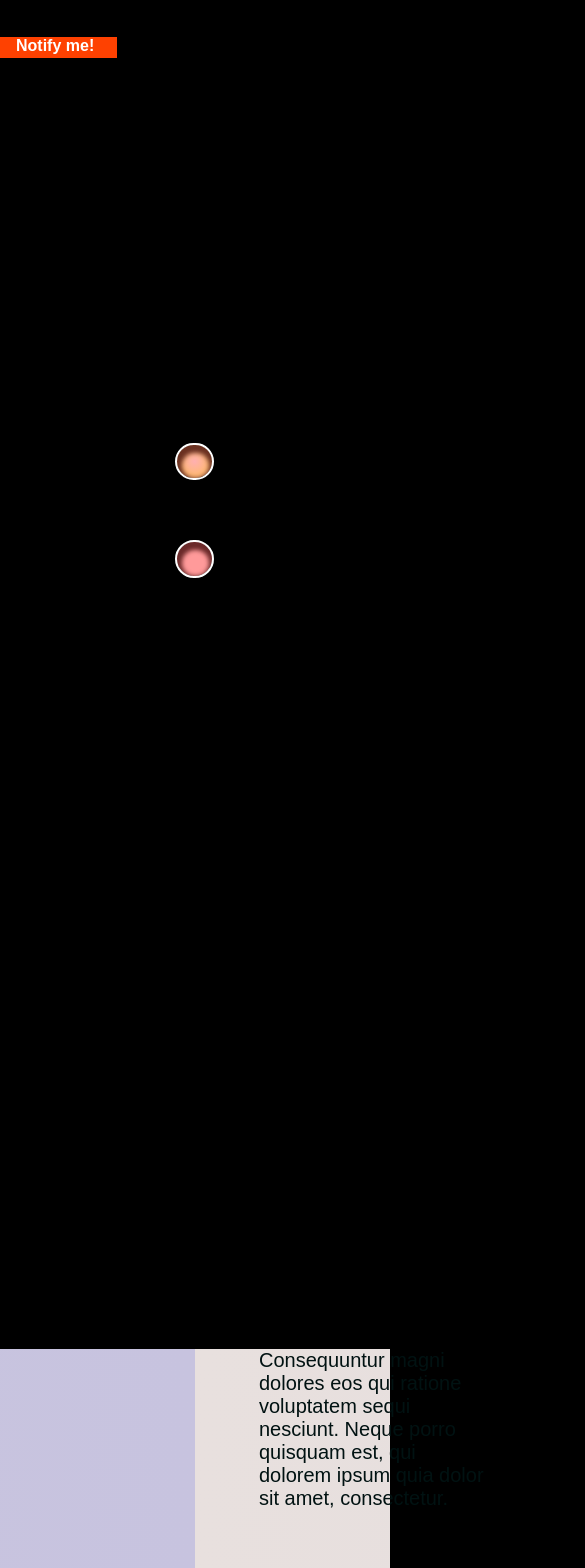
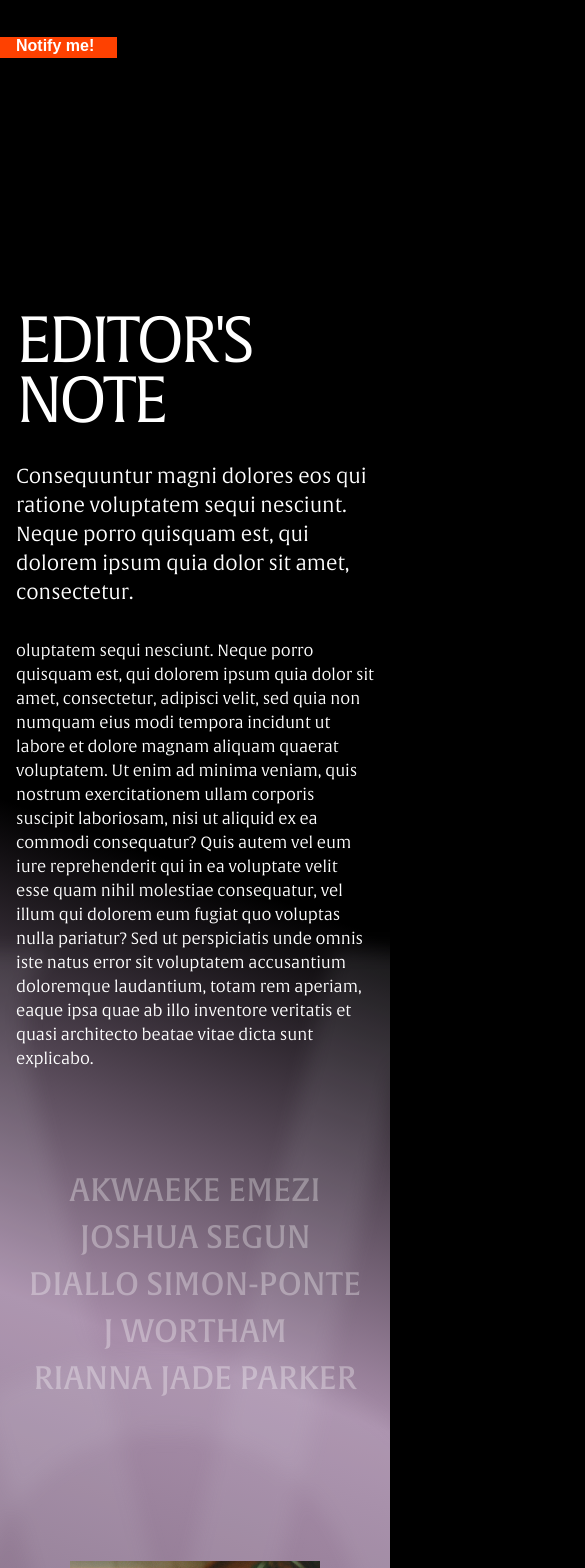
Before and after one commit to lizetteayala1211/jupiter-mag, a Next.js app: page / in a window 390 px wide. Shown: the top 1568 px of the page, 585 px wide, since content can reach past the window. Built offline with nearby package versions, Linux system fonts and the light colour scheme; no server answers; a web font is replaced by a local one.

Commit message:
more or less responsive mobile home page

```diff
--- a/src/app/globals.css
+++ b/src/app/globals.css
@@ -20,6 +20,7 @@
   /* agnostic colors */
   --color-white: #fff;
   --color-off-white: #e0e9f4;
+  --color-transparent-white: #ffffff52;
 
   --color-transparent-black: #00000052;
   --color-black: #000;
--- a/src/app/home/EditorsNote.tsx
+++ b/src/app/home/EditorsNote.tsx
@@ -1,13 +1,19 @@
-import { JupiterLogo } from "@/components"
-import { HugeGuy } from "@/utils/layout"
-import { EditorContainer, EditorCover, EditorNote } from "./styled"
+import { JupiterLogo, MobileGrain } from "@/components"
+import { BigGuy, HugeGuy } from "@/utils/layout"
+import {
+  DesktopEditorContainer,
+  MobileEditorContainer,
+  EditorCover,
+  EditorNote,
+} from "./styled"
 import Image from "next/image"
 import dariaSignature from "../../../public/signatures/daria.png"
 import camilleSignature from "../../../public/signatures/camille.png"
 import { useBreakpoints } from "@/utils/hooks"
 
 export function EditorsNote() {
-  const { isSmallDesktop, isDesktop, isLargeDesktop } = useBreakpoints()
+  const { isMobile, isSmallDesktop, isDesktop, isLargeDesktop } =
+    useBreakpoints()
   const getResponsiveSignatureSize = (): number => {
     if (isSmallDesktop) return 200
     if (isDesktop) return 250
@@ -15,8 +21,56 @@ export function EditorsNote() {
     return 50 // is mobile
   }
 
-  return (
-    <EditorContainer>
+  return isMobile ? (
+    <MobileEditorContainer>
+      <EditorCover>
+        <div>Editor&apos;s</div>
+        <div>Note</div>
+      </EditorCover>
+      <BigGuy />
+      <p style={{ fontSize: "20px" }}>
+        Consequuntur magni dolores eos qui ratione voluptatem sequi nesciunt.
+        Neque porro quisquam est, qui dolorem ipsum quia dolor sit amet,
+        consectetur.
+      </p>
+      <BigGuy />
+      <p style={{ fontSize: "16px" }}>
+        oluptatem sequi nesciunt. Neque porro quisquam est, qui dolorem ipsum
+        quia dolor sit amet, consectetur, adipisci velit, sed quia non numquam
+        eius modi tempora incidunt ut labore et dolore magnam aliquam quaerat
+        voluptatem. Ut enim ad minima veniam, quis nostrum exercitationem ullam
+        corporis suscipit laboriosam, nisi ut aliquid ex ea commodi consequatur?
+        Quis autem vel eum iure reprehenderit qui in ea voluptate velit esse
+        quam nihil molestiae consequatur, vel illum qui dolorem eum fugiat quo
+        voluptas nulla pariatur? Sed ut perspiciatis unde omnis iste natus error
+        sit voluptatem accusantium doloremque laudantium, totam rem aperiam,
+        eaque ipsa quae ab illo inventore veritatis et quasi architecto beatae
+        vitae dicta sunt explicabo.
+      </p>
+
+      <HugeGuy />
+
+      {/* <div style={{ display: "flex", alignItems: "flex-end", gap: "2em" }}>
+        <div style={{ display: "flex", flexDirection: "column" }}>
+          <Image
+            width={getResponsiveSignatureSize()}
+            src={camilleSignature}
+            alt="Signature of Camille"
+          />
+          Camille Bacon
+        </div>
+        <div style={{ display: "flex", flexDirection: "column" }}>
+          <Image
+            width={getResponsiveSignatureSize()}
+            src={dariaSignature}
+            alt="Signature of Daria"
+          />
+          Daria Harper
+        </div>
+      </div> */}
+    </MobileEditorContainer>
+  ) : (
+    <DesktopEditorContainer>
       <EditorCover>
         <div style={{ height: "100%" }}>
           <div style={{ height: "20%", width: "50%", padding: "16px" }}>
@@ -54,24 +108,7 @@ export function EditorsNote() {
           fugiat quo voluptas nulla pariatur? Sed ut perspiciatis unde omnis
           iste natus error sit voluptatem accusantium doloremque laudantium,
           totam rem aperiam, eaque ipsa quae ab illo inventore veritatis et
-          quasi architecto beatae vitae dicta sunt explicabo. Nemo enim ipsam
-          voluptatem quia voluptas sit aspernatur aut odit aut fugit, sed quia
-          consequuntur magni dolores eos qui ratione voluptatem sequi nesciunt.
-          Neque porro quisquam est, qui dolorem ipsum quia dolor sit amet,
-          consectetur, adipisci velit, sed quia non numquam eius modi tempora
-          incidunt ut labore et dolore magnam aliquam quaerat voluptatem. eatae
-          vitae dicta sunt explicabo. Nemo enim ipsam voluptatem quia voluptas
-          sit aspernatur aut odit aut fugit, sed quia consequuntur magni dolores
-          eos qui ratione voluptatem sequi nesciunt. Neque porro quisquam est,
-          qui dolorem ipsum quia dolor sit amet, consectetur, adipisci velit,
-          sed quia non numquam eius modi tempora incidunt ut labore et dolore
-          magnam aliquam quaerat voluptatem.eatae vitae dicta sunt explicabo.
-          Nemo enim ipsam voluptatem quia voluptas sit aspernatur aut odit aut
-          fugit, sed quia consequuntur magni dolores eos qui ratione voluptatem
-          sequi nesciunt. Neque porro quisquam est, qui dolorem ipsum quia dolor
-          sit amet, consectetur, adipisci velit, sed quia non numquam eius modi
-          tempora incidunt ut labore et dolore magnam aliquam quaerat
-          voluptatem.
+          quasi architecto beatae vitae dicta sunt explicabo.
         </p>
 
         <HugeGuy />
@@ -95,6 +132,6 @@ export function EditorsNote() {
           </div>
         </div>
       </EditorNote>
-    </EditorContainer>
+    </DesktopEditorContainer>
   )
 }
--- a/src/app/home/index.tsx
+++ b/src/app/home/index.tsx
@@ -20,6 +20,7 @@ import { Credits } from "./Credits"
 import { AuthorAbouts } from "./AuthorAbouts"
 import { AuthorDirectory } from "./AuthorDirectory"
 import { EditorsNote } from "./EditorsNote"
+import { useBreakpoints } from "@/utils/hooks"
 
 export const getStaticProps: GetStaticProps = () => {
   return {
@@ -30,12 +31,17 @@ export const getStaticProps: GetStaticProps = () => {
 }
 
 export default function Home() {
+  const { isMobile } = useBreakpoints()
+
   return (
     <Base homePage>
-      <PunctureContainer>
-        <PunctureOne />
-        <PunctureTwo />
-      </PunctureContainer>
+      {!isMobile ? (
+        <PunctureContainer>
+          <PunctureOne />
+          <PunctureTwo />
+        </PunctureContainer>
+      ) : null}
+
       <Main>
         <Lottie>
           <JupiterAnimation />
--- a/src/app/home/styled.ts
+++ b/src/app/home/styled.ts
@@ -9,7 +9,7 @@ export const Main = styled(SharedGridMain)`
     "lottie"
     "authors";
   grid-template-columns: repeat(2, 1fr);
-  grid-template-rows: 1fr 4fr;
+  grid-template-rows: 1fr 26fr;
   grid-template-areas:
     "lottie lottie"
     "authors authors";
@@ -35,7 +35,7 @@ export const Main = styled(SharedGridMain)`
 `
 export const Lottie = styled.section`
   grid-area: lottie;
-  grid-row: span;
+  width: 100%;
 `
 
 export const Authors = styled.section`
@@ -46,6 +46,18 @@ export const Authors = styled.section`
   display: flex;
   flex-direction: column;
   align-items: center;
+  padding: 1em;
+
+  background: linear-gradient(
+    200deg,
+    rgba(191, 160, 193, 0) 11.66%,
+    #a88eaa 19.75%,
+    #000 54.08%
+  );
+
+  /*  desktop */
+  @media only screen and (min-width: ${screenMdMin}) {
+    padding: 0;
 
     background: linear-gradient(
         189deg,
@@ -58,31 +70,40 @@ export const Authors = styled.section`
         var(--color-article-cream) 0.06875477149151266deg,
         var(--color-article-purple) 360deg
       );
+  }
 `
 
-export const EditorContainer = styled.div`
+export const DesktopEditorContainer = styled.div`
   display: flex;
   justify-content: center;
   min-height: 1000px;
 `
 
+export const MobileEditorContainer = styled.div`
+  display: flex;
+  justify-content: center;
+  flex-direction: column;
+`
+
 export const EditorCover = styled.div`
+  text-transform: uppercase;
   flex-direction: column;
   display: flex;
-  width: 50%;
-
   font-family: "Alverata Light";
-  color: var(--color-black);
-  padding-inline-end: 12px;
-  font-size: 44px;
+  font-size: 64px;
+  line-height: 60px;
   letter-spacing: -4px;
-  line-height: 76px;
-  text-transform: uppercase;
+  padding-top: var(--padding-header);
 
   /* smaller desktops */
   @media only screen and (min-width: ${screenMdMin}) {
+    width: 50%;
+    color: var(--color-black);
+    padding-inline-end: 12px;
+    font-size: 64px;
+    line-height: 60px;
     padding-inline-end: 32px;
-    font-size: 64px;
+    padding-bottom: 4em;
   }
 
   /* wide desktops */
@@ -148,14 +169,20 @@ export const PunctureTwo = styled.div`
 export const StyledAuthorLink = styled(Link)`
   font-family: "Alverata Medium";
   text-transform: uppercase;
+  font-size: 32px;
+  color: var(--color-transparent-white);
+
+  &:hover {
+    color: var(--color-white);
+  }
+
+  /* smaller desktops */
+  @media only screen and (min-width: ${screenMdMin}) {
     color: var(--color-transparent-black);
 
     &:hover {
       color: var(--color-black);
     }
-
-  /* smaller desktops */
-  @media only screen and (min-width: ${screenMdMin}) {
     font-size: 80px;
   }
 
@@ -171,25 +198,34 @@ export const StyledAuthorLink = styled(Link)`
 `
 export const AuthorContainer = styled.div`
   display: flex;
+  flex-direction: column;
+  align-items: center;
+  text-align: center;
+
+  @media only screen and (min-width: ${screenMdMin}) {
+    align-items: flex-start;
     flex-direction: row;
-  align-items: flex-start;
+  }
 `
 
 export const AuthorPhoto = styled.div`
   display: flex;
   justify-content: flex-start;
+  padding: 2em;
+  @media only screen and (min-width: ${screenMdMin}) {
     width: 30%;
+  }
 `
 
 export const AuthorContent = styled.div`
   display: flex;
   flex-direction: column;
-  width: 70%;
 
   /* smaller desktops */
   @media only screen and (min-width: ${screenMdMin}) {
     padding-inline-start: 2em;
     max-width: 550px;
+    width: 70%;
   }
 
   /* wide desktops */
@@ -247,6 +283,7 @@ export const CreditsContainer = styled.div`
   display: flex;
   flex-direction: column;
   text-align: center;
+  font-size: 8px;
 
   p {
     /* smaller desktops */
@@ -273,6 +310,7 @@ export const AuthorDirectoryContainer = styled.div`
   display: flex;
   flex-direction: column;
   align-items: center;
+  padding: 2em 0 8em 0;
 
   /* smaller desktops */
   @media only screen and (min-width: ${screenMdMin}) {
```
Lines whose indentation alone changed are shown as unchanged.
